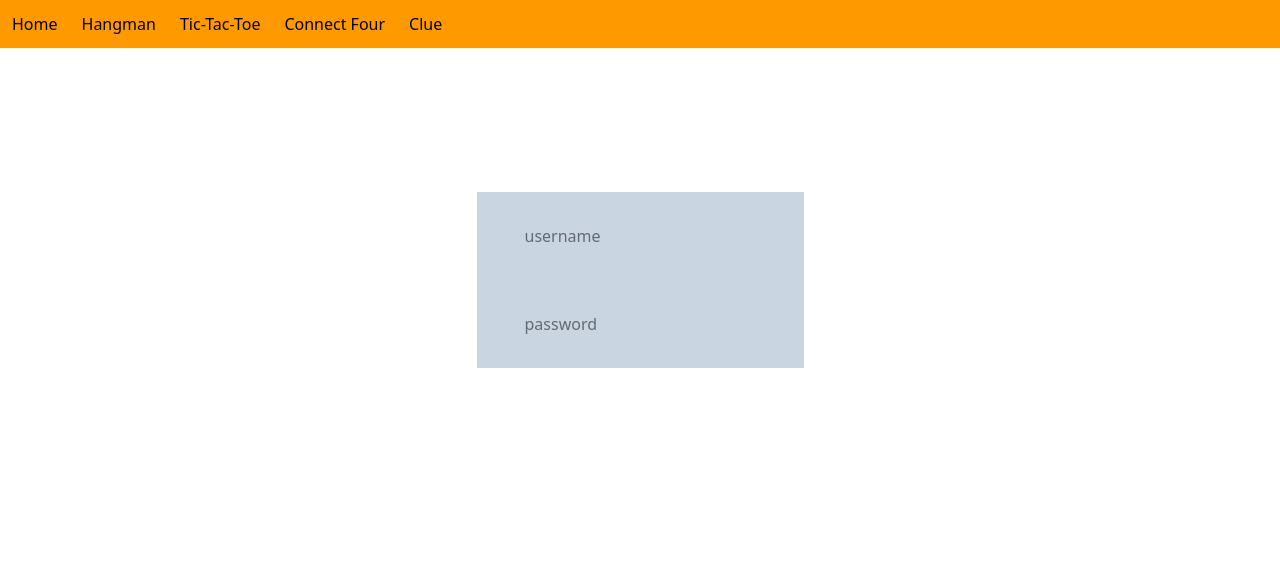
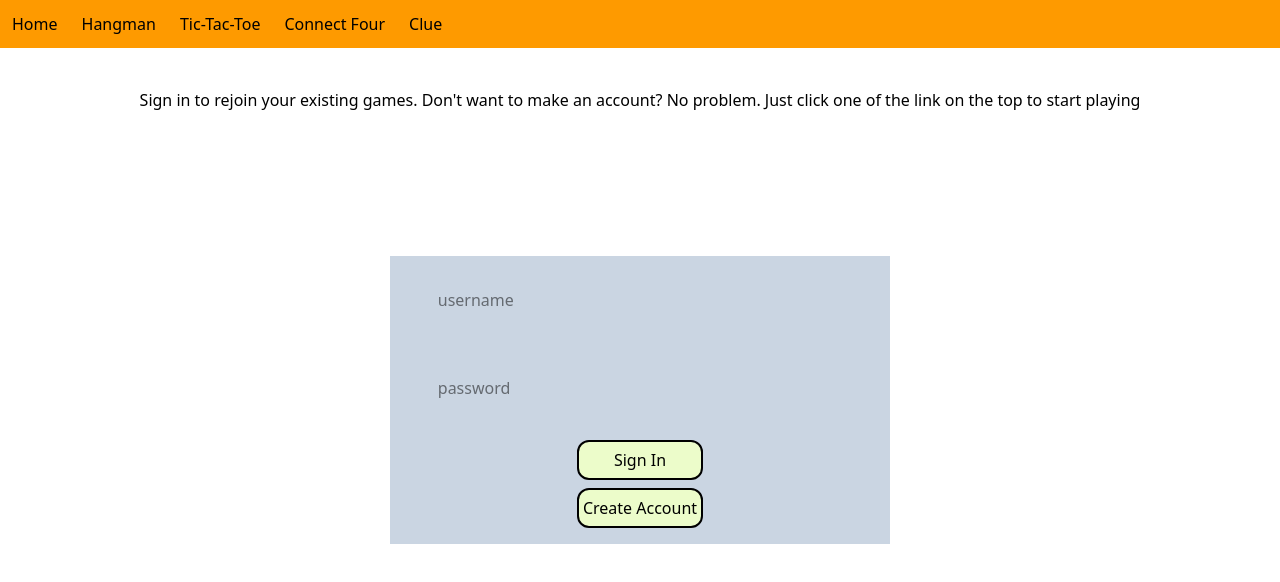
Before and after one commit to JamesDiStef/board-games, a React (Vite) app: page / in a window 1280 px wide. Shown: the top 582 px of the page. Built offline with nearby package versions, Linux system fonts and the light colour scheme.

Commit message:
everything seems to be working with setting and retrieving games

```diff
--- a/src/clue/ClueBoard.tsx
+++ b/src/clue/ClueBoard.tsx
@@ -14,6 +14,7 @@ import {
 } from "./clueSlice";
 
 export const ClueBoard = () => {
+  const playerName = useSelector((state: any) => state.clue.playerName);
   const clueGame = useSelector((state: any) => state.clue);
   // const gameId = useSelector((state: any) => state.clue.gameId);
   const isOpenModal = useSelector((state: any) => state.clue.isOpenModal);
@@ -176,6 +177,7 @@ export const ClueBoard = () => {
 
   useEffect(() => {
     // createGame();
+    console.log(playerName);
     fetchGame();
   }, []);
 
@@ -207,11 +209,11 @@ export const ClueBoard = () => {
 
   const fetchGame = async () => {
     //this is where used id has to be passed dynamically from context
+    console.log(playerName);
     const response = await fetch(
-      "https://us-central1-xenon-heading-433720-j4.cloudfunctions.net/api/clue/james"
+      `https://us-central1-xenon-heading-433720-j4.cloudfunctions.net/api/clue/${playerName}`
     );
     const game = await response.json();
-    console.log(game.length);
     if (game.length > 0) {
       dispatch(setGameId(game[0]._id));
       dispatch(setEliminatedWeapons(game[0].eliminatedWeapons));
@@ -225,7 +227,7 @@ export const ClueBoard = () => {
   const createGame = async () => {
     //should be called only when a user plays for the very first time..otherwise they should always have an existing gae instance that can be reset to a new game
     const response = await fetch(
-      "https://us-central1-xenon-heading-433720-j4.cloudfunctions.net/api/clue",
+      `https://us-central1-xenon-heading-433720-j4.cloudfunctions.net/api/clue/${playerName}`,
       {
         method: "POST",
         headers: {
--- a/src/clue/Report.tsx
+++ b/src/clue/Report.tsx
@@ -7,7 +7,6 @@ const Report = () => {
   const confidential = useSelector((state: any) => state.clue.confidential);
   const isGameOver = useSelector((state: any) => state.clue.isGameOver);
   const thingToReveal = useSelector((state: any) => state.clue.thingToReveal);
-  console.log(thingToReveal, confidential);
   const dispatch = useDispatch();
 
   return (
--- a/src/clue/clueSlice.ts
+++ b/src/clue/clueSlice.ts
@@ -68,7 +68,7 @@ const board = [
 ];
 
 const initialState: clueState = {
-  playerName: "james",
+  playerName: "",
   gameId: "",
   characters: characters,
   weapons: weapons,
@@ -78,7 +78,7 @@ const initialState: clueState = {
   eliminatedRooms: [],
   isOpenModal: false,
   player: {
-    name: "james",
+    name: "",
     roomId: 0,
   },
   currentRoom: "study",
@@ -97,14 +97,15 @@ const initialState: clueState = {
   },
 };
 
-console.log(typeof initialState);
-
 export const clueSlice = createSlice({
   name: "clue",
   initialState,
   reducers: {
+    setPlayerName: (state, action) => {
+      console.log("setting player name to ", action.payload);
+      state.playerName = action.payload;
+    },
     setGameId: (state, action) => {
-      console.log("ok is this being set");
       state.gameId = action.payload;
     },
     openModal: (state) => {
@@ -173,6 +174,7 @@ export const {
   openResponseModal,
   setRoomGuess,
   setGameId,
+  setPlayerName,
 } = clueSlice.actions;
 
 export default clueSlice.reducer;
--- a/src/home/Home.tsx
+++ b/src/home/Home.tsx
@@ -1,18 +1,51 @@
+import { useDispatch, useSelector } from "react-redux";
+import { setPlayerName } from "../clue/clueSlice";
+
 const Home = () => {
+  const playerName = useSelector((state: any) => state.clue.playerName);
+  const dispatch = useDispatch();
+
+  const handleSetPlayerName = (name: string) => {
+    dispatch(setPlayerName(name));
+  };
+
+  const handleLogin = () => {
+    dispatch(setPlayerName(name));
+  };
   return (
     <div className="flex justify-center">
-      <form className="mt-36  flex flex-col bg-slate-300">
+      <div className="flex flex-col ">
+        <div className="flex justify-center mt-10">
+          <p>
+            Sign in to rejoin your existing games. Don't want to make an
+            account? No problem. Just click one of the link on the top to start
+            playing
+          </p>
+        </div>
+        <form className="mt-36 mx-auto w-1/2 flex flex-col bg-slate-300">
           <input
             className="mx-10 my-6 h-10 p-2"
             type="text"
             placeholder="username"
+            value={playerName}
+            onChange={(e) => handleSetPlayerName(e.target.value)}
           />
           <input
             className="mx-10 my-6 h-10 p-2"
             type="password"
             placeholder="password"
           />
+          <button className="bg-lime-100 h-10 mx-auto mt-2 w-1/4 border-2 button cursor-pointer rounded-xl">
+            Sign In
+          </button>
+          <button
+            onClick={handleLogin}
+            className="bg-lime-100 h-10 mx-auto mt-2 mb-4 w-1/4 border-2 button cursor-pointer rounded-xl"
+          >
+            Create Account
+          </button>
         </form>
+      </div>
     </div>
   );
 };
```
Lines whose indentation alone changed are shown as unchanged.
